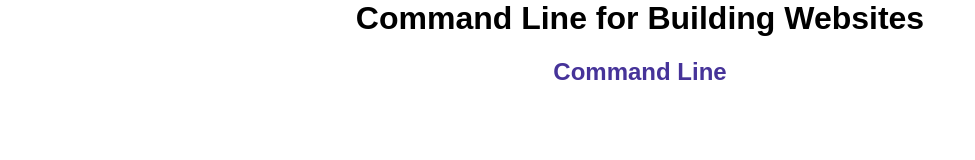
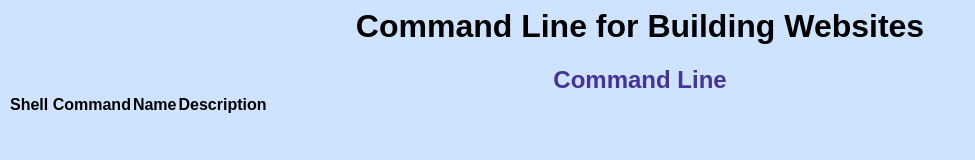
Before and after one commit to CDProjects/HTML-CSS-Cheatsheet, a plain HTML site: page index.html in a window 1280 px wide. Shown: the whole page, without its empty margins (0-975 px from the left). Drawn offline with Linux system fonts and the light colour scheme.

Commit message:
table and thead created

```diff
--- a/Resources/styles.css
+++ b/Resources/styles.css
@@ -2,6 +2,12 @@
     margin: 0;
     padding: 0;
     box-sizing: border-box;
+}
+
+body {
+    font-family: Arial, sans-serif;
+    background-color: rgb(205, 227, 255);
+    margin: 8px 8px 8px 8px;
 }
 
 h1 {
--- a/index.html
+++ b/index.html
@@ -9,6 +9,13 @@
 </head>
 <body>
     <h1>Command Line for Building Websites</h1>
-      <h2>Command Line</h2>
+    <h2>Command Line</h2>
+    <table>
+        <thead>
+            <th>Shell Command</th>
+            <th>Name</th>
+            <th>Description</th>
+        </thead>
+    </table>
 </body>
 </html>
```
